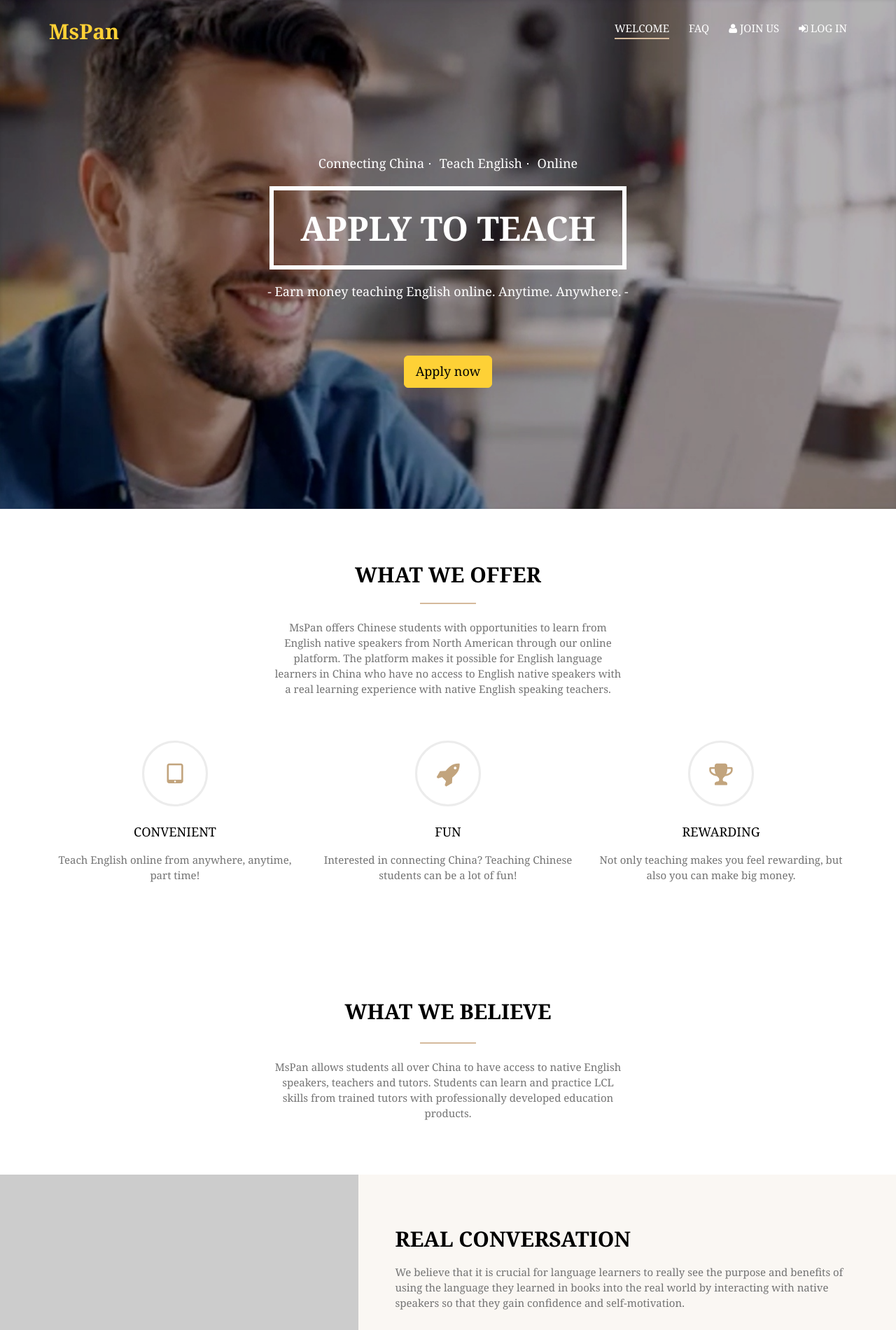
After one commit to mspancn/hobbit, a PHP site: page /teach2.html in a window 1280 px wide. The commit adds this page. Shown: the top 1900 px of the page at 70% size. Run offline with PHP 8.4, Linux system fonts and the light colour scheme; grey boxes labelled with a size stand in for pictures from a placeholder-image service; some libraries are stand-ins or nearby versions.

Commit message:
about us

```diff
--- a/MsPanUI/contact.html
+++ b/MsPanUI/contact.html
@@ -16,7 +16,7 @@
 		<link rel="stylesheet" href="css/retina.css" media="screen" />
 		<link rel="stylesheet" href="css/media.css" media="screen" />
 		<link rel="stylesheet" href="css/animated.min.css" media="screen" />
-		<link rel="shortcut icon" href="img/favicon.png" type="image/png">
+		<link rel="shortcut icon" href="img/mspanicon.jpg" type="image/jpg">
 
 		<script type="text/javascript" src='js/modernizr.min.js'></script>
 	</head>
@@ -102,7 +102,7 @@
 								    		<img src="img/weixinIcon.png" class="img-responsive" style="margin: 0 auto; height:30px; width: 30px " alt="">
 										</i>
 										<div class="spacer" style="height:10px;"></div>
-                                		<img src="img/wechatID.jpg" class="img-responsive wechatBarCode" style="margin: 0 auto;" alt="">
+                                		<img src="img/wechat.jpg" class="img-responsive wechatBarCode" style="margin: 0 auto;" alt="">
                             </div>
                         </div>
                     </div>
--- a/MsPanUI/css/media.css
+++ b/MsPanUI/css/media.css
@@ -190,6 +190,8 @@
 	header h1 {text-align:left;}
 
 	.full article {max-width: 50%;}
+
+	.big-left-bg-2.color-1 ul.info,ul.info.alt {width:auto;}
 }
 
 /*
@@ -197,25 +199,24 @@
 */
 @media (max-width: 767px) {
 
+.spacer-sm-responsive {height:46px !important;}
 .title-with-pagination .pagination .page-numbers li {
     display: block;
-    width: 100%;
-}
+    width: 100%;}
 
 .title-with-pagination .pagination .page-numbers li a {display:inline-block;}
 .title-with-pagination .pagination .page-numbers li h2 {padding:10px;}
 
 .alt-testimonial .testimonials-slideshow { min-height: 350px; padding: 30px 0;}
 
-	.small-blog .inner-decor {max-width:360px; margin:0 auto; margin-bottom:20px;}
-	.small-blog .post-info .post-comments {opacity:1;}
+.small-blog .inner-decor {max-width:360px; margin:0 auto; margin-bottom:20px;}
+.small-blog .post-info .post-comments {opacity:1;}
 
-	.flip-container, .front, .back  {max-height:380px; max-width:360px; margin:0 auto; padding:0;}
-	.img-center {margin:0 auto;}
+.flip-container, .front, .back  {max-height:380px; max-width:360px; margin:0 auto; padding:0;}
+.img-center {margin:0 auto;}
 
-	.blog-text {
-		padding-right: 0px;
-	}
+.blog-text {
+	padding-right: 0px;}
 
 	/* -- alt header menu -- */
 	.mobile-wrapper {margin-left: 0px;}
@@ -237,8 +238,11 @@
 
 	#content .meta_line .socials {float:none;}
 	#content .portfolio_single .meta_line {
-		text-align: center;
-	}
+		text-align: center;}
+
+.half_left_layout {width:100%; height:450px;}
+.half-layout-container {padding-left:15px; padding-right:15px; float:none; width:auto; padding-top:450px; margin:0;}
+.big-left-bg-2 .container {margin-left:auto; margin-right:auto; padding-left:15px; padding-right:15px;}
 }
 
 /*
--- a/MsPanUI/css/styles.css
+++ b/MsPanUI/css/styles.css
@@ -1561,3 +1561,63 @@ section#final {background-color:#c2a47d;background-image:url(../img/map-image.pn
 
 section#team .team-member img{opacity: 0.5;filter: alpha(opacity=50);}
 section#team .team-member img:hover{opacity: 1;filter: alpha(opacity=100);}
+
+
+
+
+.big-left-bg-2 {background-color:#faf7f3; position:relative; overflow:hidden;}
+.half_left_layout {background-position:center center; background-size:cover; left:0; top:0; position:absolute; height:100%; width:40%;}
+.section-image {min-width:100%; min-height:100%; left:0; position:absolute; top:0; overflow:hidden; z-index:1;background: url("http://placehold.it/1253x681") no-repeat left top; }
+.half-layout-container {width:51.8%; margin:0 4.1%; position:relative; z-index:5;}
+.inner-cont {max-width:660px; float:left;}
+
+.big-left-bg-2.color-1 .info h3.fa {color:#000; padding-bottom:0;}
+.big-left-bg-2.color-1  .info li:before {color:#835b3f;}
+.big-left-bg-2.color-1 .info h3.fa:before {color:#835b3f; margin-left:8px; margin-right:14px;}
+.big-left-bg-2.color-1  ul.info li {margin-bottom:11px; padding-bottom:13px;}
+.big-left-bg-2.color-1 ul.info {display:inline-block; width:220px;}
+.big-left-bg-2.color-1 ul.info li.no-brd {border:none;}
+.big-left-bg-2.color-1 .holder {
+    margin: 0 auto;
+    width: 1139px;
+    padding-right:15px;
+}
+.fRight {float:right;}
+
+/* new parallax */
+
+section.parallax-section {
+    clear: both;
+    display: block;
+    overflow: hidden;
+    position: relative;
+    z-index:10;}
+.parallax-holder {
+    position: absolute;
+    height: 100%;
+    width: 100%;
+    background-position: center 0;
+    background-size: cover;
+}
+.parallax-holder .paralayer {
+    background-position: center 0;
+    background-size: cover;
+    height: 100%;
+    opacity: 1;
+    position: absolute;
+    width: 100%;}
+
+.overlay {background-position: center center; background-repeat: repeat; height: 100%; left: 0; opacity: 0.55; position: absolute; top: 0; width: 100%; z-index: 3; background:#000; overflow:hidden;}
+
+/* end of new parallax */
+
+h2.to-text {
+    border: 6px solid #fff;
+    color: #fff;
+    display: inline-block;
+    font-size: 48px;
+    font-weight: bold;
+    line-height: 48px;
+    padding: 30px 38px 29px;
+    text-transform: uppercase;
+}
--- a/MsPanUI/guidance.html
+++ b/MsPanUI/guidance.html
@@ -16,7 +16,7 @@
 		<link rel="stylesheet" href="css/retina.css" media="screen" />
 		<link rel="stylesheet" href="css/media.css" media="screen" />
 		<link rel="stylesheet" href="css/animated.min.css" media="screen" />
-		<link rel="shortcut icon" href="img/favicon.png" type="image/png">
+		<link rel="shortcut icon" href="img/mspanicon.jpg" type="image/jpg">
 
 		<script type="text/javascript" src='js/modernizr.min.js'></script>
 	</head>
@@ -72,7 +72,7 @@
 					<div class="col-sm-12">
 						<div class="row">
 							<div class="tAc">
-								<h2 class="big" style="max-width:710px; display:inline-block;" data-animation="fadeInUp slow" data-delay="0">学员指南</h2><br />
+								<h2 class="big" style="max-width:710px; display:inline-block;">学员指南</h2><br />
 
 							</div>
 						</div>
@@ -192,7 +192,7 @@
 						    <p class="term_title">
 						        十二、课时费用
 						        </p><p class="term_content">
-						            每位外教可是费用公开，透明。每课时45分钟，课时费用区间在20美元到40美元不等。
+						            每位外教费用公开，透明。每课时45分钟，课时费用区间在20美元到40美元不等。
 						            课时费完全由外教个人定制，用户预约外教时自动同意外教的付费标准。MsPan按课次收费。
 						        </p>
 						    <div class="spacer" style="height:15px;"></div>
--- /dev/null
+++ b/MsPanUI/teach2.html
@@ -0,0 +1,372 @@
+<!doctype html>
+<html lang="en" class="no-js">
+	<head>
+		<meta charset="UTF-8">
+		<!--[if IE]><meta http-equiv='X-UA-Compatible' content='IE=edge,chrome=1'><![endif]-->
+		<meta name="viewport" content="width=device-width, initial-scale=1">
+		<title>Family</title>
+		<meta name="description" content="">
+		<link rel="stylesheet" href="css/bootstrap.css" media="screen" />
+		<link rel="stylesheet" href="css/styles.css" media="screen" />
+		<link rel="stylesheet" href="css/font-awesome.min.css" media="screen" />
+		<link rel="stylesheet" href="css/magnific-popup.css" media="screen" />
+		<link rel="stylesheet" href="css/retina.css" media="screen" />
+		<link rel="stylesheet" href="css/media.css" media="screen" />
+		<link rel="stylesheet" href="css/animated.min.css" media="screen" />
+		<link rel="shortcut icon" href="img/mspanicon.jpg" type="image/jpg">
+		<script type="text/javascript" src='js/modernizr.min.js'></script>
+	</head>
+	<body>
+		<!-- <div class="loader"><div class="bar"><strong>FAMILY</strong><span class="progress"><span>loading...</span></span></div></div> -->
+		<!--Welcome section-->
+<!-- 		<header class="alt"  data-animation="fadeIn fast" data-delay="0">
+			<div class="container">
+				<div class="row">
+
+					<div class="col-md-3 for-mobile-header-1">
+						<h1><a href="#pagetop">Family</a></h1>
+					</div>
+					<div class="col-md-9 for-mobile-header-2 for-one-page"><div class="mobile-wrapper clearfix">
+							<nav class="main-menu clearfix navbar navbar-default">
+
+								<div class="navbar-header" data-toggle="collapse" data-target="#top-main-menu">
+									<button type="button" class="navbar-toggle">
+										<span class="icon-bar"></span>
+										<span class="icon-bar"></span>
+										<span class="icon-bar"></span>
+									</button>
+									<a class="navbar-brand" href="#">navigation</a>
+								</div>
+							</nav>
+							<div class="collapse navbar-collapse m-menu" id="top-main-menu">
+								<ul class="sf-menu superfish-li-relative">
+									<li class="current-menu-item">
+										<a href="#welcome">welcome</a>
+									</li>
+									<li><a href="#services">services</a></li>
+									<li class="dropdown">
+										<a href="#about">about us</a>
+										<ul class="submenu">
+											<li><a href="#about">About family</a></li>
+											<li><a href="#meet_team">Meet the team</a></li>
+											<li><a href="#skills">Our skills</a></li>
+											<li><a href="#awards_block">Awards</a></li>
+										</ul>
+									</li>
+									<li><a href="#clients">clients</a></li>
+									<li><a href="#portfolio">portfolio</a></li>
+									<li><a href="#blog">blog</a></li>
+									<li><a href="#contacts">contacts</a></li>
+									<li class="menu-item-border"><a href="http://themeforest.net/item/family-multipurpose-responsive-one-page-template/8819554?ref=olegnax">Purchase</a></li>
+								</ul>
+							</div>
+						</div></div>
+				</div>
+			</div>
+		</header> -->
+
+
+        <!--Welcome section-->
+		<header class="alt"  data-animation="fadeIn fast" data-delay="0"> <!--alt class for no bg -->
+			<div class="container">
+				<div class="row">
+					<!--Company name-->
+					<div class="col-md-3 for-mobile-header-1"><!-- for-menu-header-1 class for fullwidth dropdown menu on devices -->
+						<h1><a href="index.html" style="text-transform:capitalize; color:#fed136;">MsPan</a></h1>
+					</div>
+					<div class="col-md-9 for-mobile-header-2 for-one-page"><div class="mobile-wrapper clearfix">  <!-- for-menu-header-2 class for fullwidth dropdown menu on devices -->
+							<!--Menu block-->
+							<nav class="main-menu clearfix navbar navbar-default">
+								<!--menu button on responsive -->
+								<div class="navbar-header" data-toggle="collapse" data-target="#top-main-menu">
+									<button type="button" class="navbar-toggle">
+										<span class="icon-bar"></span>
+										<span class="icon-bar"></span>
+										<span class="icon-bar"></span>
+									</button>
+									<a class="navbar-brand" href="#">Menu</a>
+								</div>
+							</nav>
+							<div class="collapse navbar-collapse m-menu" id="top-main-menu">
+								<ul class="sf-menu superfish-li-relative">
+								   <li class="current-menu-item">
+										<a href="#welcome">welcome</a>
+								   </li>
+								   <li><a href="#clients">FAQ</a></li>
+                                   <li><a href="#" class="active"><span class="fa fa-user"></span> Join Us </a></li>
+                                   <li><a href="#" class="active"><span class="fa fa-sign-in"></span> Log In </a></li>
+								</ul>
+							</div>
+						</div></div>
+				</div>
+			</div>
+		</header>
+
+
+		<!--Welcome section-->
+		<!-- <section class="waypoint fullscreen parallax-section" data-hash="welcome">
+			<div class="parallax-holder">
+				<div class="paralayer" data-paraspeed="0.5" style="background-image: url('http://placehold.it/1600x792');"></div>
+			</div>
+			<div class="container fader">
+				<div class="row">
+					<div class="col-sm-12 clearfix tAc">
+						<ul class="features"   data-animation="fadeIn" data-delay="0.4">
+							<li>Rich</li>
+							<li>Stylish</li>
+							<li>Trendy</li>
+							<li>Elegant</li>
+						</ul>
+						<h6><a href="#services" class="to-text" data-animation="flipInX" data-delay="0">meet family</a></h6>
+						<span class="learn-more"   data-animation="fadeInUp" data-delay="0.6">-  Scroll down to learn more  -</span>
+					</div>
+				</div>
+			</div>
+		</section> -->
+
+        <!--Head img section-->
+		<section class="waypoint" data-hash="pagetop">
+			<!--Img block-->
+			<div class="img-block features-watch alt-bg" style="padding-top:189px; padding-bottom:173px;">
+                <div class="text-inner">
+					<div class="container">
+						<div class="row">
+							<div class="col-sm-12 clearfix tAc">
+							    <ul class="features"   data-animation="fadeIn" data-delay="0.4">
+									<li>Connecting China</li>
+									<li>Teach English</li>
+									<li>Online</li>
+								</ul>
+								<h6><a href="#" class="to-text" data-animation="flipInX" data-delay="0">APPLY TO TEACH</a></h6>
+								<span class="learn-more"   data-animation="fadeInUp" data-delay="0.6">-  Earn money teaching English online. Anytime. Anywhere. -</span>
+							</div>
+						</div>
+						<div class="spacer" style="height:80px;"></div>
+						<button type="button" class="btn btn-lg btn-primary" id="">
+	                         <span style="color:black">Apply now</span>
+	                    </button>
+					</div>
+			    </div>
+				<div class="overlay" style="opacity:0.3;"></div>
+			</div>
+		</section>
+
+
+
+
+		<!--Services section-->
+		<section class="waypoint" data-hash="services">
+			<!--Features block-->
+			<div class="container">
+				<div class="spacer"  style="height:82px;"></div>
+				<div class="row">
+					<div class="col-sm-12">
+						<div class="tAc">
+							<h2 class="big-title"    data-animation="fadeInUp slow" data-delay="0">what we offer</h2>
+							<p class="adaptMid" style="max-width:500px; margin:0 auto; padding-bottom:63px;"    data-animation="fadeInUp slow" data-delay="0.2">
+							MsPan offers Chinese students with opportunities to learn from English native speakers from North American through our online platform.  The platform makes it possible for English language learners in China who have no access to English native speakers with a real learning experience with native English speaking teachers.</p>
+						</div>
+					</div>
+					<div class="col-sm-4 top-features content-element" >
+						<i class="fa fa-tablet feature"  data-animation="fadeInUp " data-delay="0.3"></i>
+						<h3 data-animation="fadeInUp " data-delay="0.5">Convenient</h3>
+						<p class="adaptMid" data-animation="fadeInUp " data-delay="0.7">Teach English online from anywhere, anytime, part time!</p>
+					</div>
+					<div class="col-sm-4 top-features content-element">
+						<i class="fa fa-rocket feature"  data-animation="fadeInUp " data-delay="0.3"></i>
+						<h3 data-animation="fadeInUp " data-delay="0.5">Fun</h3>
+						<p class="adaptMid" data-animation="fadeInUp " data-delay="0.7" >Interested in connecting China?
+						Teaching Chinese students can be a lot of fun!</p>
+					</div>
+					<div class="col-sm-4 top-features content-element" >
+						<i class="fa fa-trophy feature"  data-animation="fadeInUp " data-delay="0.3"></i>
+						<h3 data-animation="fadeInUp " data-delay="0.5">Rewarding</h3>
+						<p class="adaptMid" data-animation="fadeInUp " data-delay="0.7">Not only teaching makes you feel rewarding,
+						but also you can make big money.</p>
+					</div>
+				</div>
+				<div class="spacer" style="height:41px;"></div>
+			</div>
+		</section>
+
+        <!--Text recipes section-->
+		<section class="waypoint" data-hash="recipes">
+			<div class="spacer" style="height:83px;"></div>
+			<div class="container">
+				<div class="col-sm-12">
+					<div class="row">
+						<div class="tAc">
+							<h2 class="big big-title color-1" style="padding-bottom:33px;" data-animation="fadeInUp slow" data-delay="0">
+							What we believe</h2>
+							<p class="adaptMid" style="max-width:500px; margin:0 auto;" data-animation="fadeInUp slow" data-delay="0.2">MsPan allows students all over China to have access to native English speakers, teachers and tutors. Students can learn and practice LCL skills from trained tutors with professionally developed education products.  </p>
+						</div>
+					</div>
+				</div>
+			</div>
+			<div class="spacer" style="height:77px;"></div>
+			<div class="big-left-bg-2 color-1">
+				<div class="half_left_layout">
+					<div class="section-image" data-animation="fadeInLeft slow" data-delay="0.4">
+
+					</div>
+				</div>
+				<div class="fRight half-layout-container">
+					<div class="spacer spacer-sm-responsive" style="height:80px;"></div>
+						<div class="inner-cont">
+						<h2 class="big" style="padding-bottom:24px;" data-animation="fadeInUp slow" data-delay="0">real conversation</h2>
+						<p class="adaptMid" style="padding-bottom:9px;" data-animation="fadeInUp slow" data-delay="0">We believe that it is crucial for language learners to really see the purpose and benefits of using the language they learned in books into the real world by interacting with native speakers so that they gain confidence and self-motivation. </p>
+						<p class="adaptMid" style="padding-bottom:9px;" data-animation="fadeInUp slow" data-delay="0">We believe that a better way to master speaking a foreign language is through constant and meaningful practice with the native speakers. We believe with the right way and practice everyone can master a foreign language. We believe that as teachers you are the keys to help making all this to happen. </p>
+						<p class="adaptMid" style="padding-bottom:9px;" data-animation="fadeInUp slow" data-delay="0">We believe with the right way and practice everyone can master a foreign language. </p>
+						<p class="adaptMid" style="padding-bottom:9px;" data-animation="fadeInUp slow" data-delay="0">We believe that as teachers you are the keys to help making all this to happen. </p>
+
+						<!-- <a href="#" class="button7 color-1 btn-1" data-animation="fadeInUp slow" data-delay="0.2">Read more</a>
+						<div class="spacer spacer-sm-responsive" style="height:78px;"></div>
+						<ul class="info" style="margin-right:30px;" data-animation="flipInY slow" data-delay="0.4">
+							<li class="no-brd"><h3 class="fa fa-leaf">ingridients</h3></li>
+							<li class="fa fa-check">Lorem ipsum</li>
+							<li class="fa fa-check">amet, consectetur </li>
+							<li class="fa fa-check">adipisicing elit</li>
+							<li class="fa fa-check">eiusmod tempor </li>
+						</ul>
+						<ul class="info" data-animation="flipInY slow" data-delay="0.4">
+							<li class="no-brd"><h3 class="fa fa-fire">cooking</h3></li>
+							<li class="fa fa-check">Lorem ipsum</li>
+							<li class="fa fa-check">amet, consectetur </li>
+							<li class="fa fa-check">adipisicing elit</li>
+							<li class="fa fa-check">eiusmod tempor </li>
+						</ul> -->
+					</div>
+					<div class="spacer spacer-sm-responsive" style="height:79px; clear:both;"></div>
+				</div>
+			</div>
+			<div style="overflow:hidden;">
+				<div class="spacer spacer-sm-responsive" style="height:76px;"></div>
+				<div class="container">
+					<div class="row">
+						<div class="col-sm-7">
+							<h2 class="big" style="padding-bottom:24px;" data-animation="fadeInUp slow" data-delay="0">Why MsPan</h2>
+							  <div class="row">
+								  <button type="button" class="button7 btn-1" data-toggle="collapse" data-target="#demo1" style="font-size:18px">
+								  Anytime. Anywhere. </button>
+								  <p id="demo1" class="collapse adaptMid" style="padding-bottom:6px;">
+									Anytime. Anywhere.
+								  </p>
+							  </div>
+							  <div class="spacer" style="height:50px;"></div>
+							  <div class="row">
+								  <button type="button" class="button7 btn-1" data-toggle="collapse" data-target="#demo2" style="font-size:18px">
+								  Rewarding way to earn money. </button>
+								  <p id="demo2" class="collapse adaptMid" style="padding-bottom:6px;">
+								    You can earn money from the comfort of your home while experiencing some of the most rewarding moments of your life by receiving sincere appreciations from your students. That is why you choose us a passionate and dedicated education group who truly cares about their students, and you will be joining us to help them grow as their mentor.
+								  </p>
+							  </div>
+							  <div class="spacer" style="height:50px;"></div>
+							  <div class="row">
+								  <button type="button" class="button7 btn-1" data-toggle="collapse" data-target="#demo3" style="font-size:18px">
+								  Convenient and Flexible</button>
+								  <p id="demo3" class="collapse adaptMid" style="padding-bottom:6px;">
+								    MsPan offers an newly developed online technology platform, where Chinese students can visit and find tutors. On the front end, students can schedule online learning sessions with tutors through MsPan Bookme system, and connect with tutors through MsPan Chatroom virtually to practice English with Tutor.  On the back end, MsPan platform provides services on efficient transaction management, teachers/tutors management, appointment management, students management and billing management to streamline the workflow and minimize the maintenance cost.
+								  </p>
+							  </div>
+							  <div class="spacer" style="height:50px;"></div>
+							  <div class="row">
+								  <button type="button" class="button7 btn-1" data-toggle="collapse" data-target="#demo4" style="font-size:18px">
+								  Gain Internation Teaching Experience and get inspired by your students as well </button>
+								  <p id="demo4" class="collapse adaptMid" style="padding-bottom:6px;">
+								    Gain Internation Teaching Experience and get inspired by your students as well
+								  </p>
+							  </div>
+						</div>
+						<div class="col-sm-5">
+							<img src="http://placehold.it/450x492" data-animation="fadeInRight slow" data-delay="0.4" alt="" class="img-responsive img-center half-layout-image-indent" />
+						</div>
+					</div>
+				</div>
+				<div class="spacer spacer-sm-responsive" style="height:80px;"></div>
+			</div>
+		</section>
+
+		<!--News section-->
+		<section class="waypoint parallax-section" data-hash="news">
+			<div class="parallax-holder">
+				<div class="paralayer" style="background-image:url('http://placehold.it/1600x501')" data-paraspeed="0.5"></div>
+			</div>
+			<div class="container tAc">
+				<div class="row">
+					<div class="col-sm-12 clearfix">
+						<div class="spacer" style="height:186px;"></div>
+						<h2 class="to-text" data-animation="fadeInUp slow" data-delay="0">Teach English, Connecting China</h2>
+						<div class="spacer" style="height:196px;"></div>
+					</div>
+				</div>
+			</div>
+			<div class="overlay" style="opacity:0;"></div>
+		</section>
+
+		<!--Footer section-->
+		<section id="footer">
+			<!--Twitter block-->
+			<div class="twitter alt-bg-3">
+				<div class="spacer" style="height:73px;"></div>
+				<div class="container">
+					<div class="row">
+						<div class="col-sm-12">
+							<div class="tAc">
+								<i>
+								    <img src="img/weixinIcon.png" class="img-responsive" style="margin: 0 auto; height:30px; width: 30px " alt="">
+								</i>
+								<div class="spacer" style="height:35px;"></div>
+                                <img src="img/wechat.jpg" class="img-responsive wechatBarCode" style="margin: 0 auto;" alt="">
+							</div>
+						</div>
+					</div>
+				</div>
+				<div class="spacer" style="height:63px;"></div>
+			</div>
+
+			<div class="copyright-block">
+				<div class="container">
+					<div class="row">
+						<div class="col-md-12">
+							<div class="tAc">
+							    <div style="margin-top: 10px;">
+                                    <a href = "#pagetop" style="font-family:Kaushan Script,Helvetica Neue,Helvetica,Arial,cursive; font-size:25px; text-decoration: none; color:#fed136">MsPan</a>
+                                </div><br>
+                                 <div class="links text-center text-uppercase"><a href="about.html" style="text-decoration: none;">关于我们</a> · <a href="guidance.html" style="text-decoration: none;">学员指南</a> · <a href="contact.html" style="text-decoration: none;">联系我们</a> · <a href="terms.html" rel="nofollow" style="text-decoration: none;">法律声明</a>
+                                  </div>
+                                  <div class="spacer" style="height:20px;"></div>
+								<div style="font-weight:lighter;color:rgb(131, 128, 128);font-size:13px;"><div>MsPan 精英引领 伴随始终</div>
+								<div class="notranslate" style="font-size:10px;">Copyright &copy; 2016 MsPan
+								- All Rights Reserved.</div></div>
+							</div>
+						</div>
+					</div>
+				</div>
+			</div>
+		</section>
+
+		<script type="text/javascript" src='js/jquery.min.js'></script>
+		<script>
+			/* <![CDATA[ */
+			var loadPageScripts = [
+				'imagesloaded.pkgd.min.js',
+				'bootstrap.min.js',
+				'isotope.min.js',
+				'jquery.cycle2.min.js',
+				'jquery.cycle2.swipe.min.js',
+				'jquery.flexslider-min.js',
+				'jquery.validate.min.js',
+				'jquery.velocity.min.js',
+				'jquery.magnific-popup.min.js',
+				'parallax.min.js',
+				'smoothScroll.min.js',
+				'superfish.min.js',
+				'tweets.min.js',
+				'waypoints.min.js',
+				'jquery.countTo.min.js'
+			];
+			/* ]]> */
+		</script>
+		<script type="text/javascript" src='js/script.js'></script>
+	</body>
+</html>
--- a/MsPanUI/terms.html
+++ b/MsPanUI/terms.html
@@ -16,7 +16,7 @@
 		<link rel="stylesheet" href="css/retina.css" media="screen" />
 		<link rel="stylesheet" href="css/media.css" media="screen" />
 		<link rel="stylesheet" href="css/animated.min.css" media="screen" />
-		<link rel="shortcut icon" href="img/favicon.png" type="image/png">
+		<link rel="shortcut icon" href="img/mspanicon.jpg" type="image/jpg">
 
 		<script type="text/javascript" src='js/modernizr.min.js'></script>
 	</head>
```
Also changed, not shown: MsPanUI/about.html (+70 -38 lines), MsPanUI/index.html (+28 -31 lines), MsPanUI/img/mspan.jpg (added), MsPanUI/img/mspanicon.jpg (added), 1 other file.
